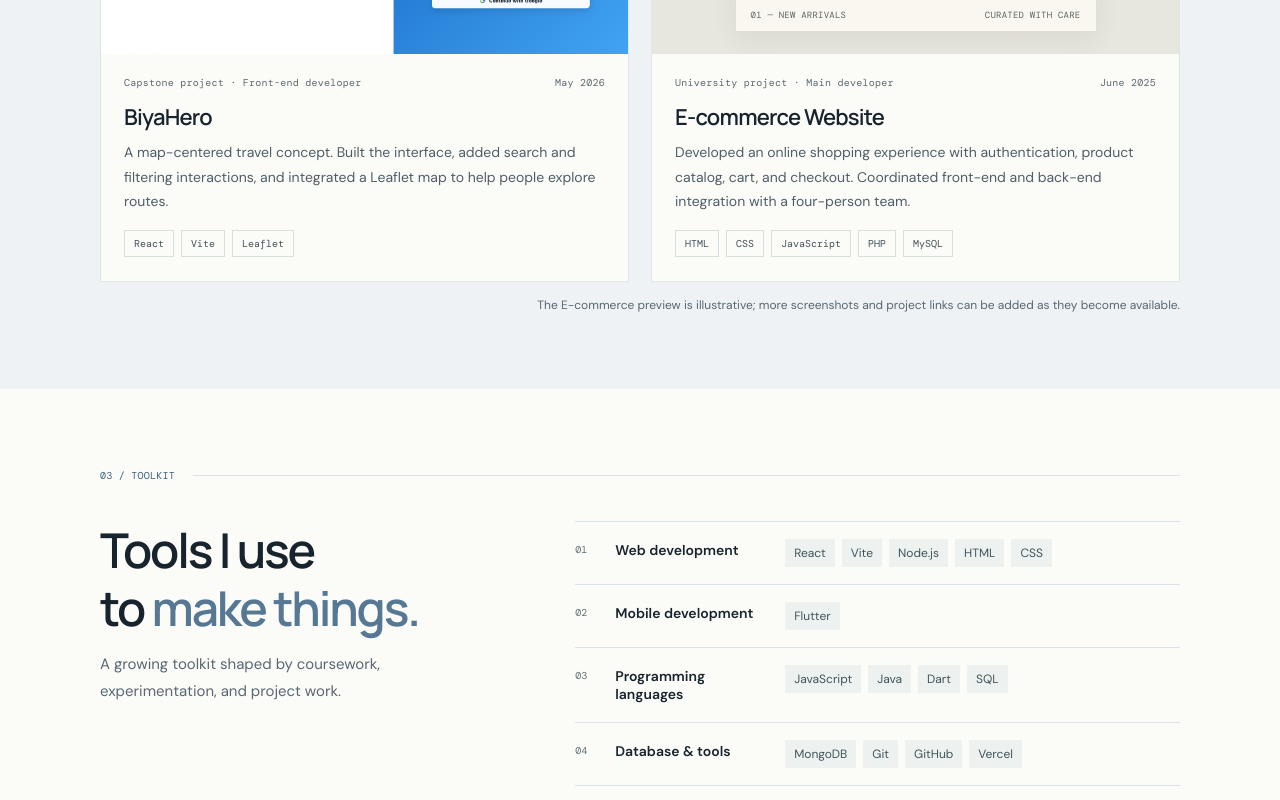
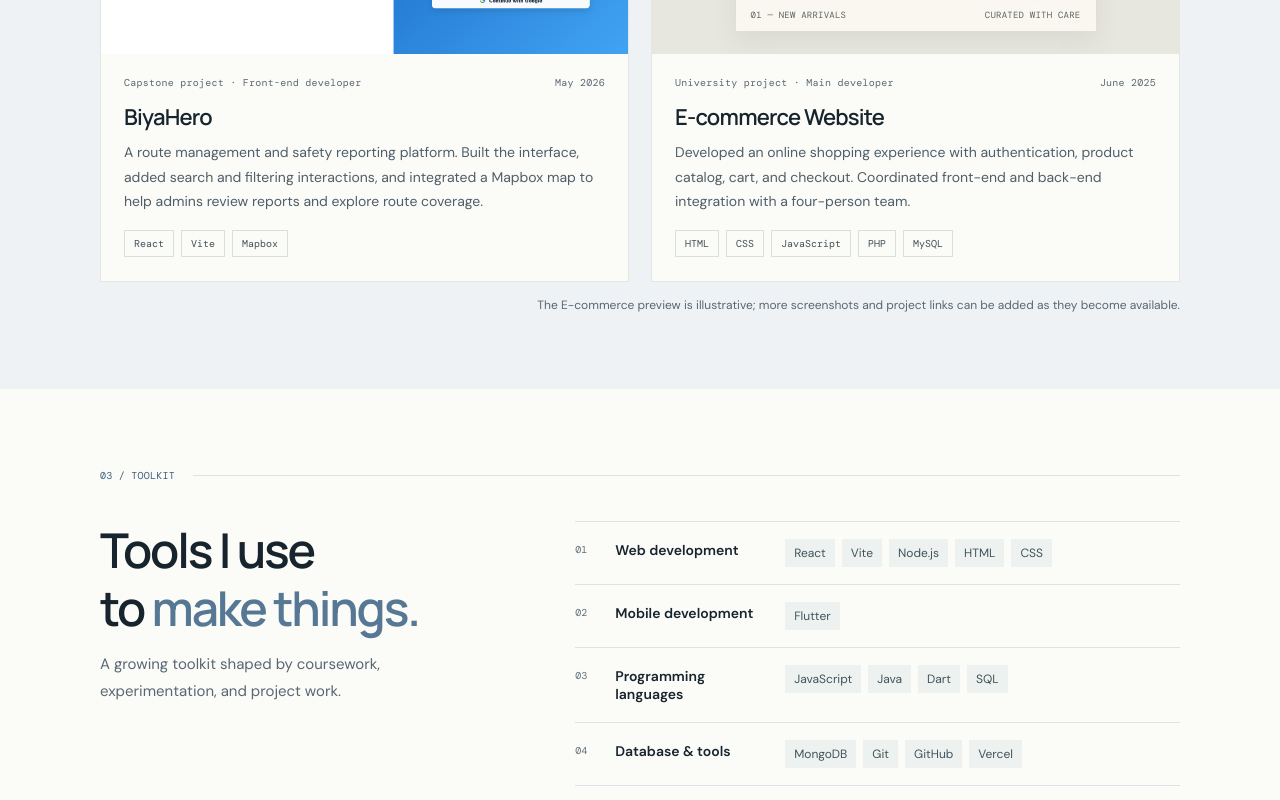
Before and after one commit to roan-hub/Portfolio, a React (Vite) app: page / in a window 1280 px wide. Shown: the part 1692-2492 px from the top of the page. Built offline with nearby package versions, Linux system fonts and the light colour scheme.

Commit message:
Update BiyaHero map technology to Mapbox

```diff
--- a/src/App.jsx
+++ b/src/App.jsx
@@ -7,8 +7,8 @@ const projects = [
     name: 'BiyaHero',
     kind: 'Capstone project · Front-end developer',
     date: 'May 2026',
-    description: 'A map-centered travel concept. Built the interface, added search and filtering interactions, and integrated a Leaflet map to help people explore routes.',
-    tools: ['React', 'Vite', 'Leaflet'],
+    description: 'A route management and safety reporting platform. Built the interface, added search and filtering interactions, and integrated a Mapbox map to help admins review reports and explore route coverage.',
+    tools: ['React', 'Vite', 'Mapbox'],
     visual: 'map',
     thumbnail: '/projects/biyahero/login.png',
     screenshots: [
```
